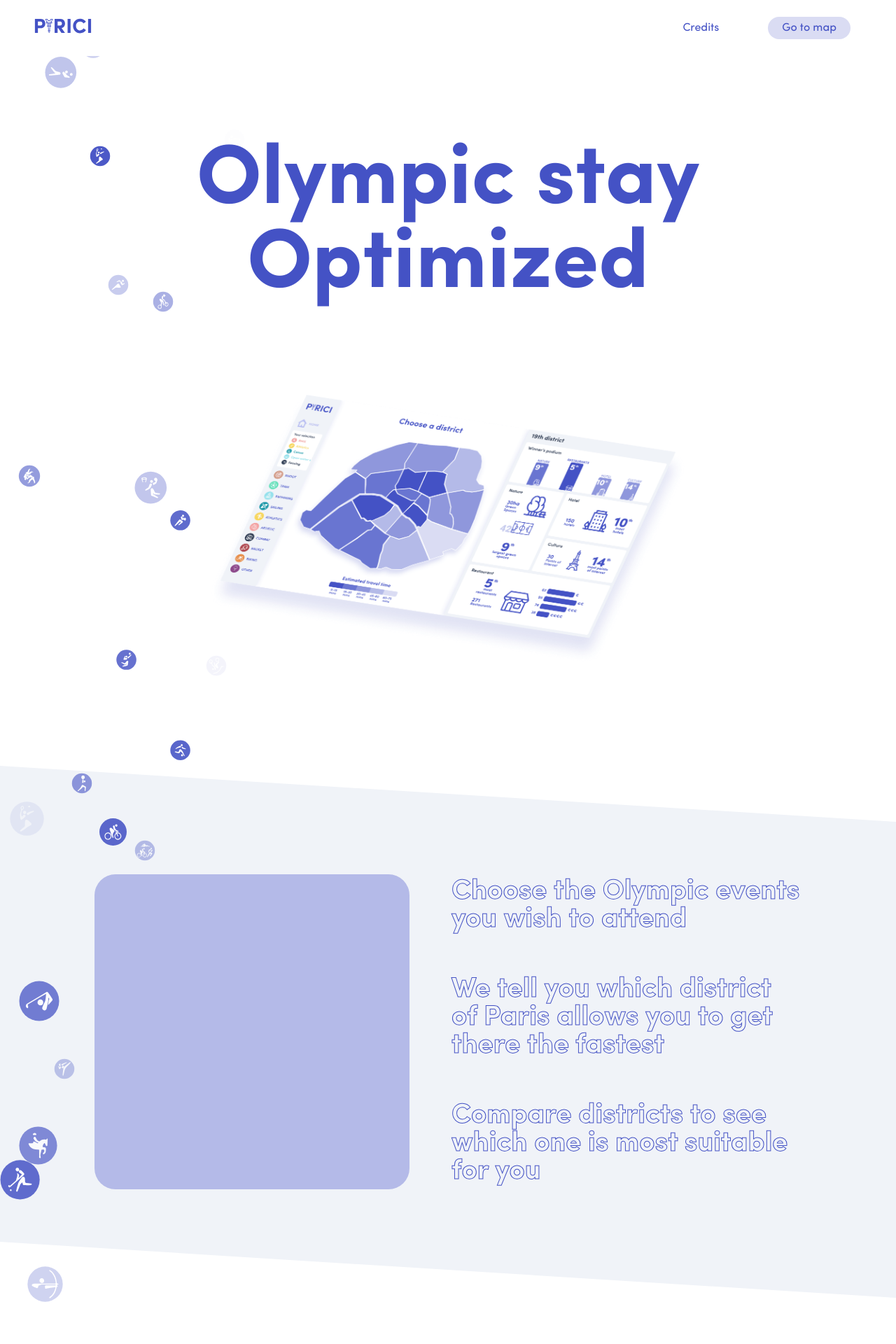
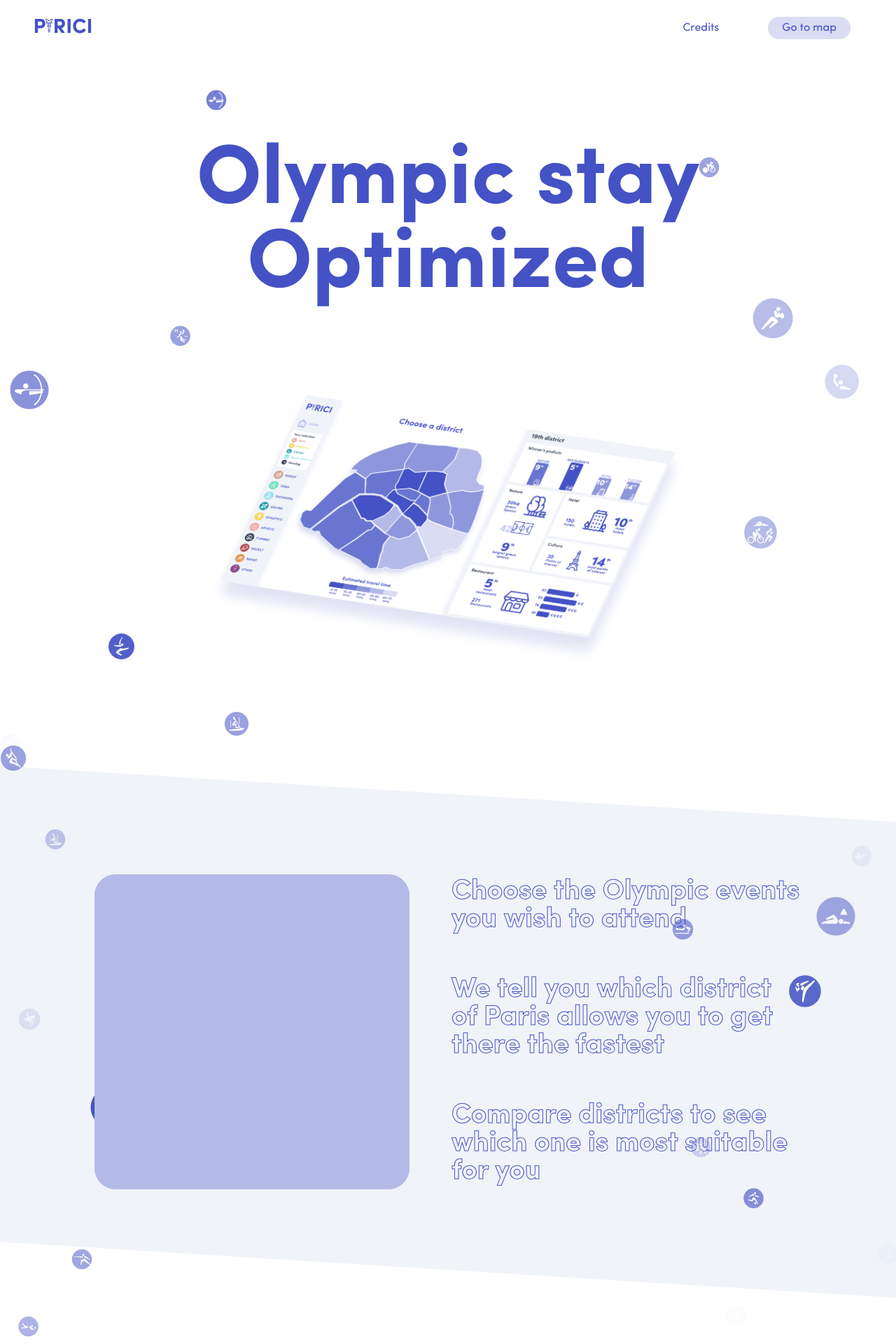
Before and after one commit to ArcanumLibella/parici, a React (Create React App) app: page / in a window 1280 px wide. Shown: the top 1920 px of the page at 70% size. Built offline with nearby package versions, Linux system fonts and the light colour scheme.

Commit message:
WIP: icons on background landing

```diff
--- a/src/assets/css/components/_icons-jo.scss
+++ b/src/assets/css/components/_icons-jo.scss
@@ -19,6 +19,7 @@
     }
   }
 
+  // To position icon on landing page background
   .icon {
     &:nth-child(1) {
       left: 3%;
@@ -109,63 +110,87 @@
     }
 
     &:nth-child(23) {
-      left: 3%;
+      left: 83%;
     }
 
     &:nth-child(24) {
-      left: 16%;
+      left: 76%;
     }
 
     &:nth-child(25) {
-      left: 11%;
+      left: 81%;
     }
 
     &:nth-child(26) {
-      left: 22%;
+      left: 92%;
     }
 
     &:nth-child(27) {
-      left: 19%;
+      left: 99%;
     }
 
     &:nth-child(28) {
-      left: 7%;
+      left: 77%;
     }
 
     &:nth-child(29) {
-      left: 9%;
+      left: 79%;
     }
 
     &:nth-child(30) {
-      left: 11%;
+      left: 91%;
     }
 
     &:nth-child(31) {
-      left: 16%;
+      left: 96%;
     }
 
     &:nth-child(32) {
-      left: 6%;
+      left: 86%;
     }
 
     &:nth-child(33) {
-      left: 19%;
+      left: 79%;
     }
 
     &:nth-child(34) {
-      left: 14%;
+      left: 84%;
     }
 
     &:nth-child(35) {
-      left: 15%;
+      left: 95%;
     }
 
     &:nth-child(36) {
-      left: 13%;
+      left: 83%;
     }
 
-    &:nth-child(37) {
-      left: 8%;
+    &:nth-child(38) {
+      left: 75%;
+    }
+
+    &:nth-child(39) {
+      left: 88%;
+    }
+
+    &:nth-child(40) {
+      left: 98%;
+    }
+
+    &:nth-child(41) {
+      left: 78%;
+    }
+
+    &:nth-child(42) {
+      left: 83%;
+    }
+
+    &:nth-child(43) {
+      left: 89%;
+    }
+
+    &:nth-child(44) {
+      left: 91%;
     }
   }
 }
--- a/src/assets/css/global/_fonts.scss
+++ b/src/assets/css/global/_fonts.scss
@@ -35,7 +35,7 @@
 
 .menu-subtitle {
   color: $purple1;
-  font-size: rem(9px);
+  font-size: rem(11px);
   font-weight: bold;
   text-transform: uppercase;
 }
--- a/src/routes/Landing.js
+++ b/src/routes/Landing.js
@@ -15,8 +15,14 @@ const Landing = (props) => {
     <main className='landing'>
       <Header/>
 
-
       <div className='icons-jo'>
+        <Archery/>
+        <Badminton/>
+        <Canoe/>
+        <Athletic/>
+        <Archery/>
+        <Archery/>
+        <Archery/>
         <Archery/>
         <Badminton/>
         <Canoe/>
@@ -57,7 +63,6 @@ const Landing = (props) => {
         <Wrestling/>
       </div>
 
-
       <section className='hero'>
         <div className='content-wrapper'>
           <h1 className='hero__title h1'>Olympic stay Optimized</h1>
```
Also changed, not shown: 1 other file (tests, documents, lock files or other folders).
